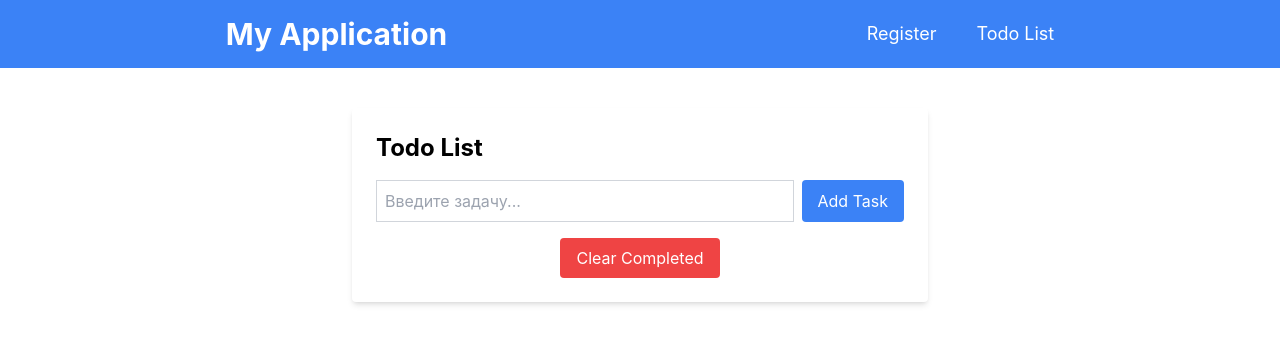
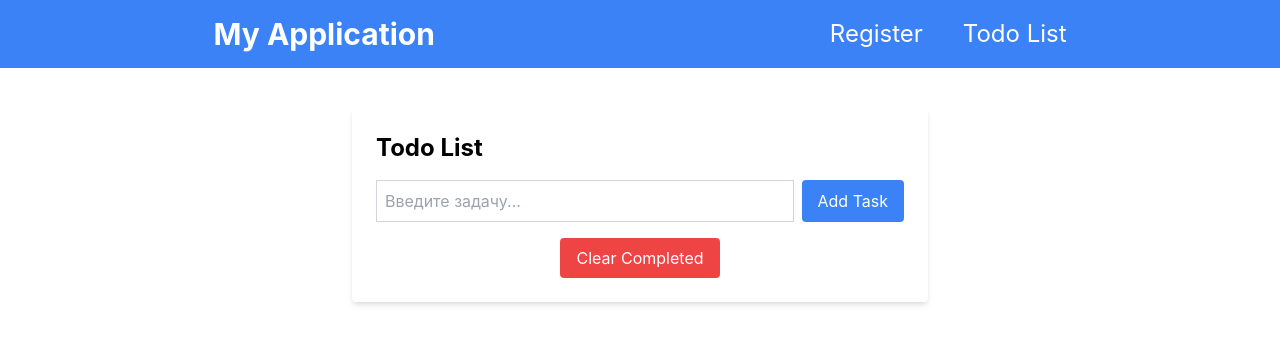
Before and after one commit to babanat/Homework_28, a React (Create React App) app: page /todolist in a window 1280 px wide. Shown: the top 344 px of the page. Built offline with nearby package versions, Linux system fonts and the light colour scheme.

Commit message:
first commit2

```diff
--- a/src/components/Header.js
+++ b/src/components/Header.js
@@ -6,8 +6,8 @@ function Header() {
         <header className="bg-blue-500 p-4 flex items-center justify-around">
             <h1 className="text-3xl font-bold text-white">My Application</h1>
             <nav>
-                <Link to="/register" className="mr-10 text-lg text-white hover:underline">Register</Link>
-                <Link to="/todolist" className="text-lg text-white hover:underline">Todo List</Link>
+                <Link to="/register" className="mr-10 text-2xl text-white hover:underline">Register</Link>
+                <Link to="/todolist" className="text-2xl text-white hover:underline">Todo List</Link>
             </nav>
         </header>
     );
--- a/src/components/NoteFound.js
+++ b/src/components/NoteFound.js
@@ -1,7 +1,7 @@
 function NoteFound() {
     return (
         <div className="flex items-center justify-center h-screen">
-            <p className="text-red-600 text-4xl">Page Not Found</p>
+            <p className="text-red-600 text-6xl">Page Not Found</p>
         </div>
     );
 }
--- a/src/components/TodoList.js
+++ b/src/components/TodoList.js
@@ -1,4 +1,3 @@
-// src/components/TodoList.js
 import React, { useState } from 'react';
 import { useForm } from 'react-hook-form';
 import { z } from 'zod';
```
